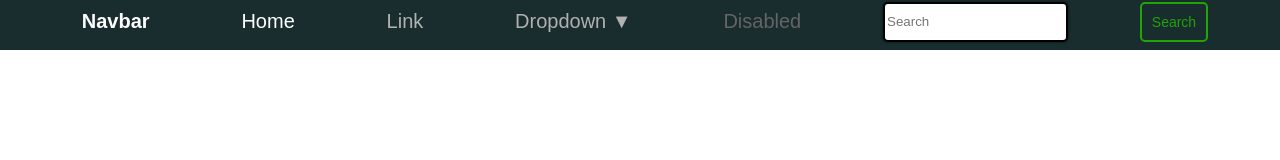
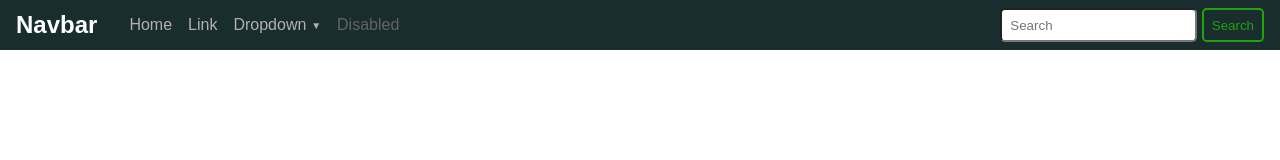
Before and after one commit to edvelhope/esercizi, a plain HTML site: page Nav/navbar.html in a window 1280 px wide. Drawn offline with Linux system fonts and the light colour scheme.

Commit message:
Add files via upload

```diff
--- a/Nav/navbar.html
+++ b/Nav/navbar.html
@@ -6,16 +6,32 @@
     <link rel="stylesheet" href="style.css" />
   </head>
   <body>
-    <header>
-      <nav>
-        <span class="navbar">Navbar</span>
-        <a class="home" href="#">Home</a>
-        <a class="links" href="#">Link</a>
-        <button class="drop">Dropdown &#9660;</button>
-        <button class="dis" disabled>Disabled</button>
-        <input type="text" placeholder="Search" />
-        <button class="search">Search</button>
-      </nav>
-    </header>
+    <nav>
+      <ul>
+        <button class="hamburger">
+          <svg xmlns="http://www.w3.org/2000/svg" fill="none" viewBox="0 0 24 24" stroke-width="1.5" stroke="currentColor" class="w-6 h-6">
+            <path stroke-linecap="round" stroke-linejoin="round" d="M3.75 6.75h16.5M3.75 12h16.5m-16.5 5.25h16.5" />
+          </svg>
+
+        </button>
+        <h1 class="logo">Navbar</h1>
+        <li class="nav-item">
+          <a class="nav-link-active" aria-current="page" href="#">Home</a>
+        </li>
+        <li class="nav-item">
+          <a class="nav-link" href="#">Link</a>
+        </li>
+        <li class="nav-item dropdown">
+          <a class="nav-link" href="#">Dropdown</a><span>&#9660;</span>
+        </li>
+        <li class="nav-item">
+          <button disabled>Disabled</button>
+        </li>
+      </ul>
+      <form class="search-wrapper">
+        <input class="search-input" type="text" placeholder="Search" />
+        <button class="search" type="submit">Search</button>
+      </form>
+    </nav>
   </body>
 </html>
--- a/Nav/style.css
+++ b/Nav/style.css
@@ -1,54 +1,90 @@
-html,
-body {
-  height: 100%;
-  width: 100%;
+* {
+  padding: 0;
   margin: 0;
-  font-family: sans-serif;
+  box-sizing: border-box;
+  font-family: Arial, Helvetica, sans-serif;
 }
 
-header {
-  background-color: rgb(25, 44, 46);
-  height: 50px;
-}
 nav {
   display: flex;
-  justify-content: space-evenly;
+  justify-content: space-between;
   align-items: center;
+  width: 100%;
+  height: 50px;
+  background: rgb(25, 44, 46);
+  padding: 0.5rem 1rem;
+}
+.hamburger {
+  display: none;
+  cursor: pointer;
 }
 
-nav span, nav a,
-nav button {
+.logo {
+  color: white;
+  margin-right: 1rem;
+}
+ul {
+  display: flex;
+  list-style: none;
+  align-items: center;
+  gap: 1rem;
+}
+.nav-item a,
+.nav-item span {
+  color: rgb(177, 177, 177);
   text-decoration: none;
+}
+ul .dropdown {
+  display: flex;
+  align-items: center;
+  gap: 0.3rem;
+}
+ul .dropdown span {
+  font-size: 10px;
+}
+ul .nav-item a:focus {
   color: white;
-  padding: 10px;
-  background-color: rgb(25, 44, 46);
+}
+ul .nav-item button:disabled {
+  background: none;
   border: none;
-  font-size: 20px;
+  color: rgb(100, 100, 100);
+  cursor: pointer;
+  font-size: inherit;
 }
-.search {
+.search.wrapper {
+  display: flex;
+  height: 100%;
+  align-items: center;
+  gap: 0.5rem;
+}
+.search-wrapper input,
+.search-wrapper button {
+  height: 100%;
+  border-radius: 0.3rem;
+  padding: 0.5rem;
+}
+.search-wrapper button {
   border: 2px solid rgb(33, 164, 7);
-  border-radius: 5px;
   color: rgb(33, 164, 7);
-  font-size: 14;
+  background: inherit;
+  cursor: pointer;
 }
-.search:hover {
+.search-wrapper button:hover {
   background-color: green;
   color: white;
-  cursor: pointer;
 }
-input {
-  border: 2px solid;
-  border-radius: 5px;
-  box-shadow: 0 0 2px 1px rgba(0, 0, 0, 0.3);
-  height: 40px;
+@media (max-width: 768px) {
+  .hamburger {
+    display: flex;
+    border: none;
+    margin-right: 20px;
+    width: 40px;
+    height: 100%;
+    background-color: inherit;
+    color: white;
+  }
+  li, .nav-link, li span {
+    display: none;
+  }
 }
-.navbar {
-    font-size: 20px;
-    font-weight: bold;
-}
-.links, .drop {
-    color: rgb(177, 177, 177)
-}
-.dis {
-    color: rgb(100, 100, 100);
-}
```
